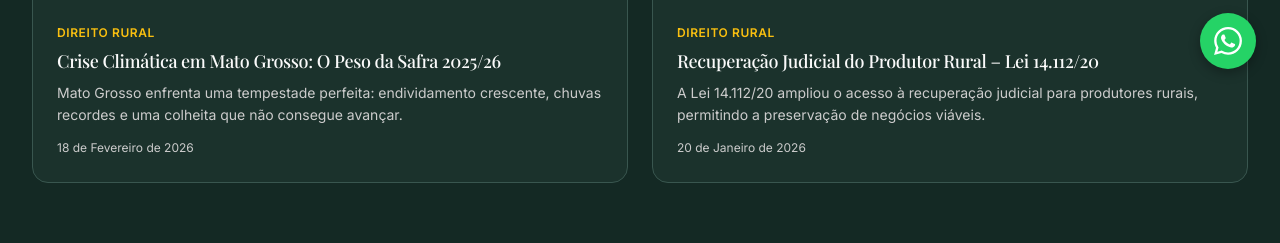
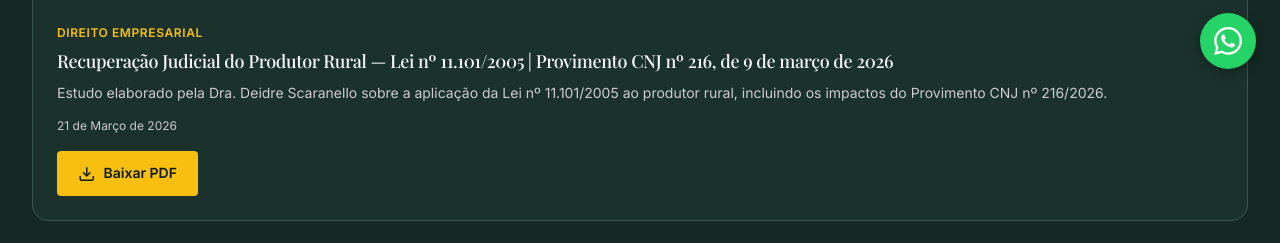
Before and after one commit to CelsoAleixo/RvitalinoAdvogados, a PHP site: page /html-version/publicacoes.php in a window 1280 px wide. Shown: the part 707-950 px from the top of the page. Run offline with PHP 8.4, Linux system fonts and the light colour scheme; some web fonts are replaced.

Commit message:
Publicação adicionada com PDF
Co-authored-by: CelsoAleixo <175412727+CelsoAleixo@users.noreply.github.com>

```diff
--- a/html-version/publicacoes.php
+++ b/html-version/publicacoes.php
@@ -18,6 +18,19 @@ include 'includes/header.php';
 <section class="section">
   <div class="container">
     <div class="grid grid--2">
+      <div class="pub-card" style="grid-column:1/-1">
+        <div class="pub-card__image"><img src="./assets/publications/recuperacao-judicial-lei-11101-hero.jpg" alt="Recuperação Judicial do Produtor Rural — Lei 11.101/2005" loading="lazy"></div>
+        <div class="pub-card__body">
+          <div class="pub-card__category">Direito Empresarial</div>
+          <h3 class="pub-card__title">Recuperação Judicial do Produtor Rural — Lei nº 11.101/2005 | Provimento CNJ nº 216, de 9 de março de 2026</h3>
+          <p class="pub-card__excerpt">Estudo elaborado pela Dra. Deidre Scaranello sobre a aplicação da Lei nº 11.101/2005 ao produtor rural, incluindo os impactos do Provimento CNJ nº 216/2026.</p>
+          <div class="pub-card__date">21 de Março de 2026</div>
+          <a href="./publications/recuperacao-judicial-produtor-rural-lei-11101-provimento-cnj-216.pdf" target="_blank" class="btn btn--primary" style="margin-top:1rem;display:inline-flex;align-items:center;gap:.5rem">
+            <svg width="16" height="16" fill="none" stroke="currentColor" stroke-width="2" viewBox="0 0 24 24"><path d="M21 15v4a2 2 0 01-2 2H5a2 2 0 01-2-2v-4"/><polyline points="7 10 12 15 17 10"/><line x1="12" y1="15" x2="12" y2="3"/></svg>
+            Baixar PDF
+          </a>
+        </div>
+      </div>
       <div class="pub-card">
         <div class="pub-card__image"><img src="./assets/publications/crise-climatica-mt-hero.jpg" alt="Crise Climática em Mato Grosso" loading="lazy"></div>
         <div class="pub-card__body">
```
